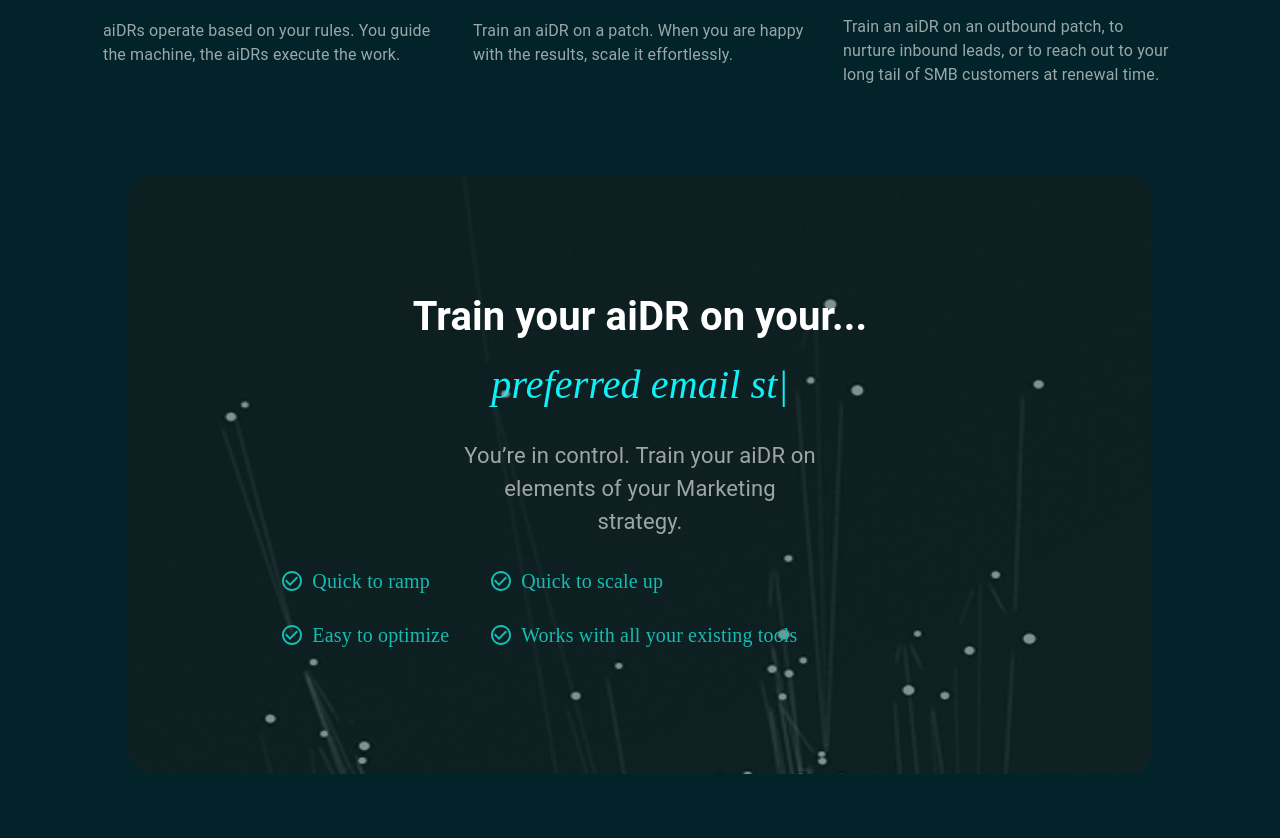
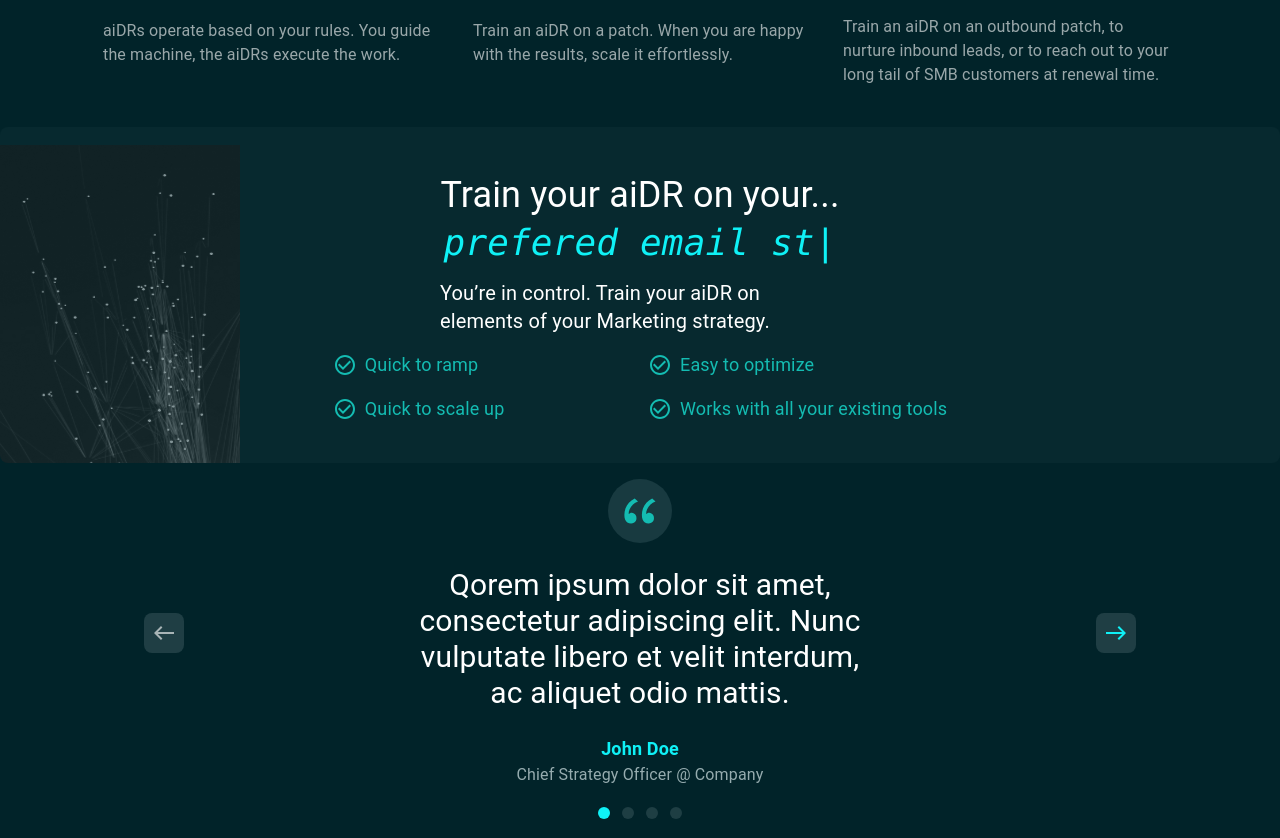
Before and after one commit to shafiq-91/ReactJS, a React (Vite) app: page / in a window 1280 px wide. Shown: the part 1255-2093 px from the top of the page. Built offline with nearby package versions, Linux system fonts and the light colour scheme.

Commit message:
Create testimonials and recreate the Maskg section

```diff
--- a/package.json
+++ b/package.json
@@ -17,7 +17,8 @@
     "react": "^18.3.1",
     "react-dom": "^18.3.1",
     "react-helmet-async": "^2.0.5",
-    "react-router-dom": "^7.0.1"
+    "react-router-dom": "^7.0.1",
+    "swiper": "^11.1.15"
   },
   "devDependencies": {
     "@eslint/js": "^9.15.0",
--- a/src/components/Home.jsx
+++ b/src/components/Home.jsx
@@ -3,6 +3,7 @@ import { Button } from '@mui/material';
 import LaunchIcon from '@mui/icons-material/Launch';
 import Features from './Ctrl';
 import Maskg from './Maskg';
+import Testimonials from './Testimonials';
 
 function Home() {
     return (
@@ -47,6 +48,7 @@ function Home() {
             </div>
             <Features />
             <Maskg />
+            <Testimonials />
         </>
     );
 }
--- a/src/components/Maskg.jsx
+++ b/src/components/Maskg.jsx
@@ -3,41 +3,33 @@ import CheckCircleOutlineIcon from '@mui/icons-material/CheckCircleOutline';
 
 function Maskg() {
     return (
-        <div className="flex items-center justify-center p-4 sm:p-8 lg:p-16">
-            <div className="rounded-3xl flex flex-col items-center justify-center bg-[url('/img/mg.svg')] bg-cover bg-no-repeat p-10 sm:p-14 md:p-20 lg:p-28 w-full max-w-5xl">
-                <div className="text-center">
-                    <h3 className="text-[24px] sm:text-[30px] md:text-[40px] font-bold">
+        <section className='w-full flex items-center my-4 justify-center'>
+            <div className="max-w-[1344px] w-full p-6 sm:p-10 bg-[url('/img/mg.svg')] bg-[#07292f] bg-left-bottom bg-no-repeat rounded-lg flex flex-col items-center text-center sm:text-left">
+                <h1 className='text-2xl sm:text-3xl md:text-4xl p-2'>
                     Train your aiDR on your...
-                    </h3>
-                    <h4 className="italic font-workSans text-[24px] sm:text-[30px] md:text-[40px] py-2 text-[#0FF1F6]">
-                        preferred email st|
-                    </h4>
-                    <div className="w-full sm:w-3/4 lg:w-2/4 py-4 mx-auto">
-                        <p className="opacity-60 text-[16px] sm:text-[18px] md:text-[22px]">
+                </h1>
+                <h1 className='text-2xl sm:text-3xl md:text-4xl text-[#0FF1F6] italic font-mono'>
+                    prefered email st|
+                </h1>
+                <p className='text-base sm:text-lg md:text-xl w-full sm:w-[400px] py-4'>
                     You’re in control. Train your aiDR on elements of your Marketing strategy.
                 </p>
-                    </div>
-                    <div className="text-[#14BCB2] font-Montserrat flex flex-col sm:flex-row gap-4 sm:gap-10 text-[16px] sm:text-[18px] md:text-[20px]">
-                        <div>
-                            <p className="py-3 flex items-center gap-2">
+                <div className="grid grid-cols-1 sm:grid-cols-2 gap-4 justify-items-center sm:justify-items-start text-lg text-[#14BCB2]">
+                    <p className="flex items-center gap-2">
                         <CheckCircleOutlineIcon /> Quick to ramp
                     </p>
-                            <p className="py-3 flex items-center gap-2">
+                    <p className="flex items-center gap-2">
                         <CheckCircleOutlineIcon /> Easy to optimize
                     </p>
-                        </div>
-                        <div>
-                            <p className="py-3 flex items-center gap-2">
+                    <p className="flex items-center gap-2">
                         <CheckCircleOutlineIcon /> Quick to scale up
                     </p>
-                            <p className="py-3 flex items-center gap-2">
+                    <p className="flex items-center gap-2">
                         <CheckCircleOutlineIcon /> Works with all your existing tools
                     </p>
                 </div>
             </div>
-                </div>
-            </div>
-        </div>
+        </section>
     );
 }
 
--- /dev/null
+++ b/src/components/Testimonials.jsx
@@ -0,0 +1,110 @@
+import React, { useState } from 'react';
+import WestIcon from '@mui/icons-material/West';
+import EastIcon from '@mui/icons-material/East';
+
+function Testimonials() {
+    const testimonials = [
+        {
+            quote: "Qorem ipsum dolor sit amet, consectetur adipiscing elit. Nunc vulputate libero et velit interdum, ac aliquet odio mattis.",
+            name: "John Doe",
+            position: "Chief Strategy Officer",
+            company: "Company",
+            image: "/img/quotes.svg"
+        },
+        {
+            quote: "Lorem ipsum dolor sit amet, consectetur adipiscing elit. Suspendisse malesuada orci at magna volutpat.",
+            name: "Jane Smith",
+            position: "CEO",
+            company: "TechCorp",
+            image: "/img/quotes.svg"
+        },
+        {
+            quote: "Sed ut perspiciatis unde omnis iste natus error sit voluptatem accusantium doloremque laudantium.",
+            name: "Sarah Lee",
+            position: "Product Manager",
+            company: "InnovateX",
+            image: "/img/quotes.svg"
+        },
+        {
+            quote: "At vero eos et accusamus et iusto odio dignissimos ducimus qui blanditiis praesentium voluptatum.",
+            name: "David Brown",
+            position: "Lead Developer",
+            company: "CodeLabs",
+            image: "/img/quotes.svg"
+        }
+    ];
+
+    const [currentIndex, setCurrentIndex] = useState(0);
+
+    const handlePrev = () => {
+        setCurrentIndex((prevIndex) => (prevIndex === 0 ? testimonials.length - 1 : prevIndex - 1));
+    };
+
+    const handleNext = () => {
+        setCurrentIndex((prevIndex) => (prevIndex === testimonials.length - 1 ? 0 : prevIndex + 1));
+    };
+
+    const transitionStyle = {
+        transform: `translateX(-${currentIndex * 100}%)`,
+        transition: 'transform 0.5s ease-in-out',
+    };
+
+    return (
+        <div className="flex flex-col items-center text-center px-4">
+            <div className="relative w-full max-w-5xl overflow-hidden">
+                <div className="flex" style={transitionStyle}>
+                    {testimonials.map((testimonial, index) => (
+                        <div key={index} className="flex-shrink-0 w-full px-4">
+                            <div className="flex flex-col md:flex-row items-center justify-between space-y-6 md:space-y-0">
+                                {/* Left Navigation Arrow */}
+                                <button
+                                    aria-label="Previous"
+                                    onClick={handlePrev}
+                                    className="w-10 h-10 flex items-center justify-center rounded-lg text-[#ffffff9c] cursor-pointer transition-transform duration-300 ease-in-out hover:-translate-y-1 hover:scale-110 hover:text-[#0FF1F6] bg-[#96ACAF33] hidden md:block"
+                                >
+                                    <WestIcon />
+                                </button>
+
+                                <div className="flex flex-col justify-center items-center max-w-md">
+                                    <div className="bg-[#183A40] rounded-full flex items-center justify-center w-16 h-16 cursor-pointer transition-transform duration-500 ease-in-out hover:rotate-180">
+                                        <img src={testimonial.image} alt="Quote Icon" className="w-8 h-8" />
+                                    </div>
+                                    <p className="text-lg sm:text-xl md:text-2xl lg:text-3xl max-w-md py-6 leading-relaxed">
+                                        {testimonial.quote}
+                                    </p>
+                                    <p className="text-[#0FF1F6] text-base md:text-lg font-bold">{testimonial.name}</p>
+                                    <p className="text-[#96ACAF] text-sm md:text-base">
+                                        {testimonial.position} @ {testimonial.company}
+                                    </p>
+                                </div>
+
+                                {/* Right Navigation Arrow */}
+                                <button
+                                    aria-label="Next"
+                                    onClick={handleNext}
+                                    className="w-10 h-10 flex items-center justify-center rounded-lg text-[#0FF1F6] cursor-pointer transition-transform duration-300 ease-in-out hover:-translate-y-1 hover:scale-110 hover:text-[#ffffff9c] bg-[#96ACAF33] hidden md:block"
+                                >
+                                    <EastIcon />
+                                </button>
+                            </div>
+                        </div>
+                    ))}
+                </div>
+            </div>
+
+            {/* Pagination Dots */}
+            <div className="flex items-center justify-center space-x-3 mt-5">
+                {testimonials.map((_, index) => (
+                    <button
+                        key={index}
+                        aria-label={`Page ${index + 1}`}
+                        onClick={() => setCurrentIndex(index)}
+                        className={`w-3 h-3 rounded-full transition-transform duration-300 ease-in-out hover:scale-110 ${currentIndex === index ? 'bg-[#0FF1F6]' : 'bg-[#96ACAF33]'}`}
+                    ></button>
+                ))}
+            </div>
+        </div>
+    );
+}
+
+export default Testimonials;
--- a/src/index.css
+++ b/src/index.css
@@ -5,6 +5,7 @@
 body{
  background-color: #012329 !important;
  color: #fff !important;
+ /* overflow-x: hidden; */
 }
 
 ::-webkit-scrollbar{
@@ -17,3 +18,7 @@ body{
   cursor: pointer;
   border-radius: 10px;
 }
+
+.mgmm{
+  font-weight: 300 !important;
+}
```
Also changed, not shown: public/img/quotes.svg (added), 1 other file (tests, documents, lock files or other folders). Lines whose indentation alone changed are shown as unchanged.
